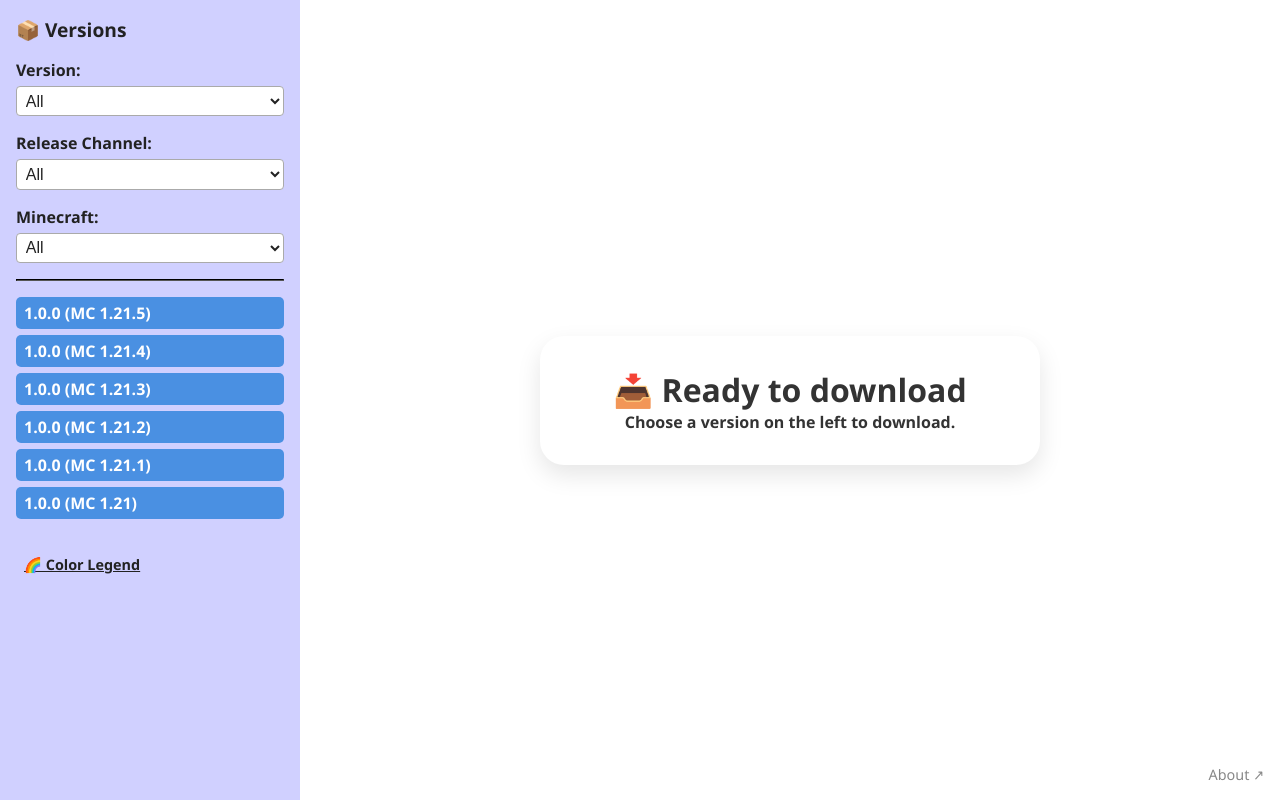
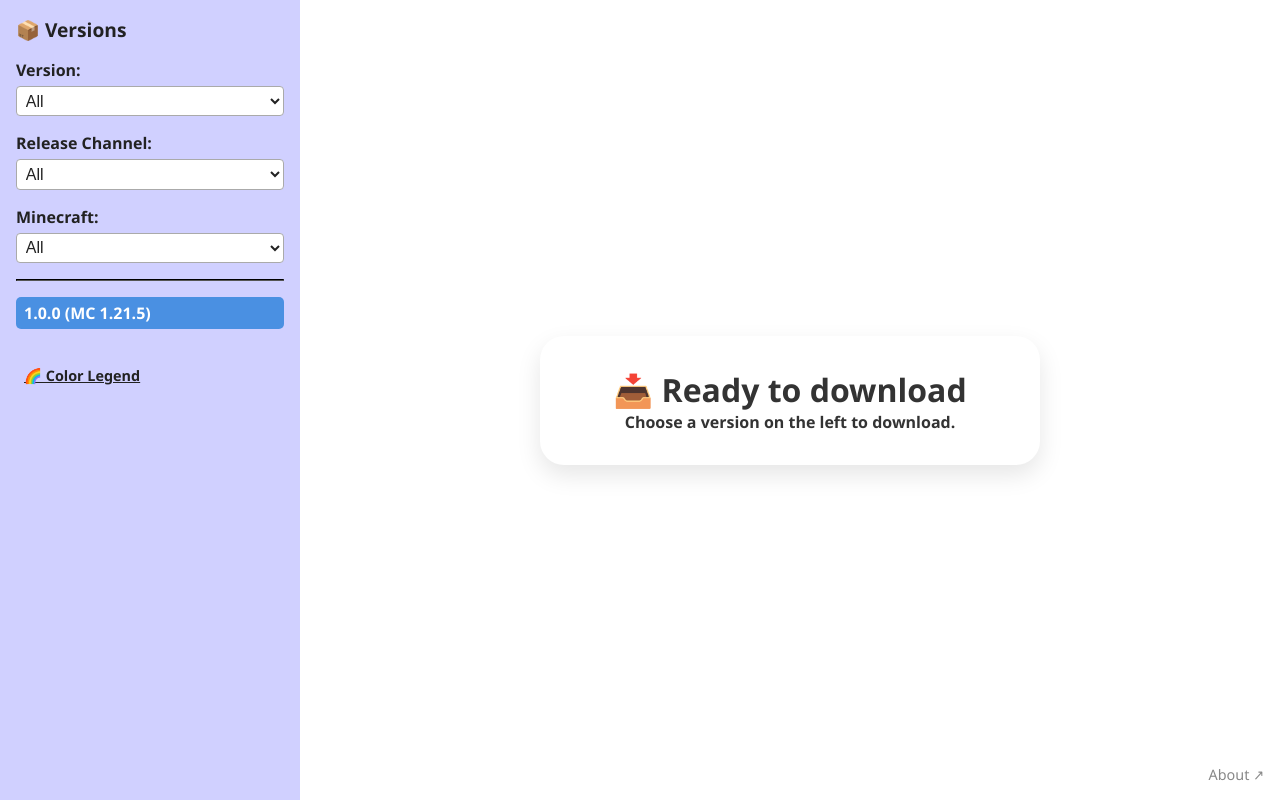
Before and after one commit to LavalStudio/mdt, a plain HTML site: page index.html in a window 1280 px wide. Drawn offline with Linux system fonts and the light colour scheme.

Commit message:
Update index.html

```diff
--- a/index.html
+++ b/index.html
@@ -239,11 +239,6 @@ aside a:hover {
       <select id="filter-mc">
         <option value="">All</option>
         <option value="1.21.5">1.21.5</option>
-        <option value="1.21.4">1.21.4</option>
-        <option value="1.21.3">1.21.3</option>
-        <option value="1.21.2">1.21.2</option>
-        <option value="1.21.1">1.21.1</option>
-        <option value="1.21">1.21</option>
       </select>
 
 <!----------------------------------------------------🔴 LIMIT 🔴---------------------------------------------------->
@@ -254,7 +249,7 @@ aside a:hover {
 
       <a
         class="release"
-        href="https://cdn.modrinth.com/data/XdmcmT2E/versions/mU392v0A/MDT%201.0.0%20%28MC-1.21.5%29.mrpack"
+        href=""
         data-version="1.0.0"
         data-channel="release"
         data-minecraft="1.21.5"
@@ -262,66 +257,6 @@ aside a:hover {
         rel="noopener noreferrer"
       >
         1.0.0 (MC 1.21.5)
-      </a>
-
-      <a
-        class="release"
-        href="https://cdn.modrinth.com/data/XdmcmT2E/versions/DYqCv4F2/MDT%201.0.0%20%28MC-1.21.4%29.mrpack"
-        data-version="1.0.0"
-        data-channel="release"
-        data-minecraft="1.21.4"
-        target="_blank"
-        rel="noopener noreferrer"
-      >
-        1.0.0 (MC 1.21.4)
-      </a>
-
-      <a
-        class="release"
-        href="https://cdn.modrinth.com/data/XdmcmT2E/versions/U4Nmlu6M/MDT%201.0.0%20%28MC-1.21.3%29.mrpack"
-        data-version="1.0.0"
-        data-channel="release"
-        data-minecraft="1.21.3"
-        target="_blank"
-        rel="noopener noreferrer"
-      >
-        1.0.0 (MC 1.21.3)
-      </a>
-
-      <a
-        class="release"
-        href="https://cdn.modrinth.com/data/XdmcmT2E/versions/3HYZdvke/MDT%201.0.0%20%28MC-1.21.2%29.mrpack"
-        data-version="1.0.0"
-        data-channel="release"
-        data-minecraft="1.21.2"
-        target="_blank"
-        rel="noopener noreferrer"
-      >
-        1.0.0 (MC 1.21.2)
-      </a>
-
-        <a
-        class="release"
-        href="https://cdn.modrinth.com/data/XdmcmT2E/versions/4kzZFTUt/MDT%201.0.0%20%28MC-1.21.1%29.mrpack"
-        data-version="1.0.0"
-        data-channel="release"
-        data-minecraft="1.21.1"
-        target="_blank"
-        rel="noopener noreferrer"
-      >
-        1.0.0 (MC 1.21.1)
-      </a>
-
-      <a
-        class="release"
-        href="https://cdn.modrinth.com/data/XdmcmT2E/versions/mQK6kluk/MDT%201.0.0%20%28MC-1.21%29.mrpack"
-        data-version="1.0.0"
-        data-channel="release"
-        data-minecraft="1.21"
-        target="_blank"
-        rel="noopener noreferrer"
-      >
-        1.0.0 (MC 1.21)
       </a>
 
 
```
